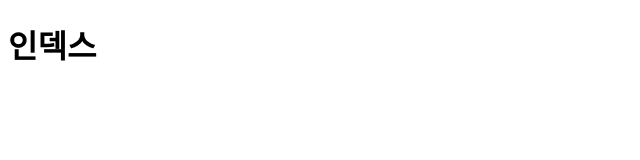
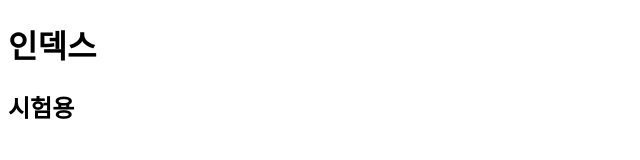
Before and after one commit to seulu8955/AcornExam, a plain HTML site: page index.html in a window 1280 px wide. Shown: the whole page, without its empty margins (0-640 px from the left). Drawn offline with Linux system fonts and the light colour scheme.

Commit message:
h2 added

```diff
--- a/index.html
+++ b/index.html
@@ -8,5 +8,6 @@
 </head>
 <body>
     <h1>인덱스</h1>
+    <h2>시험용</h2>
 </body>
 </html>
```
